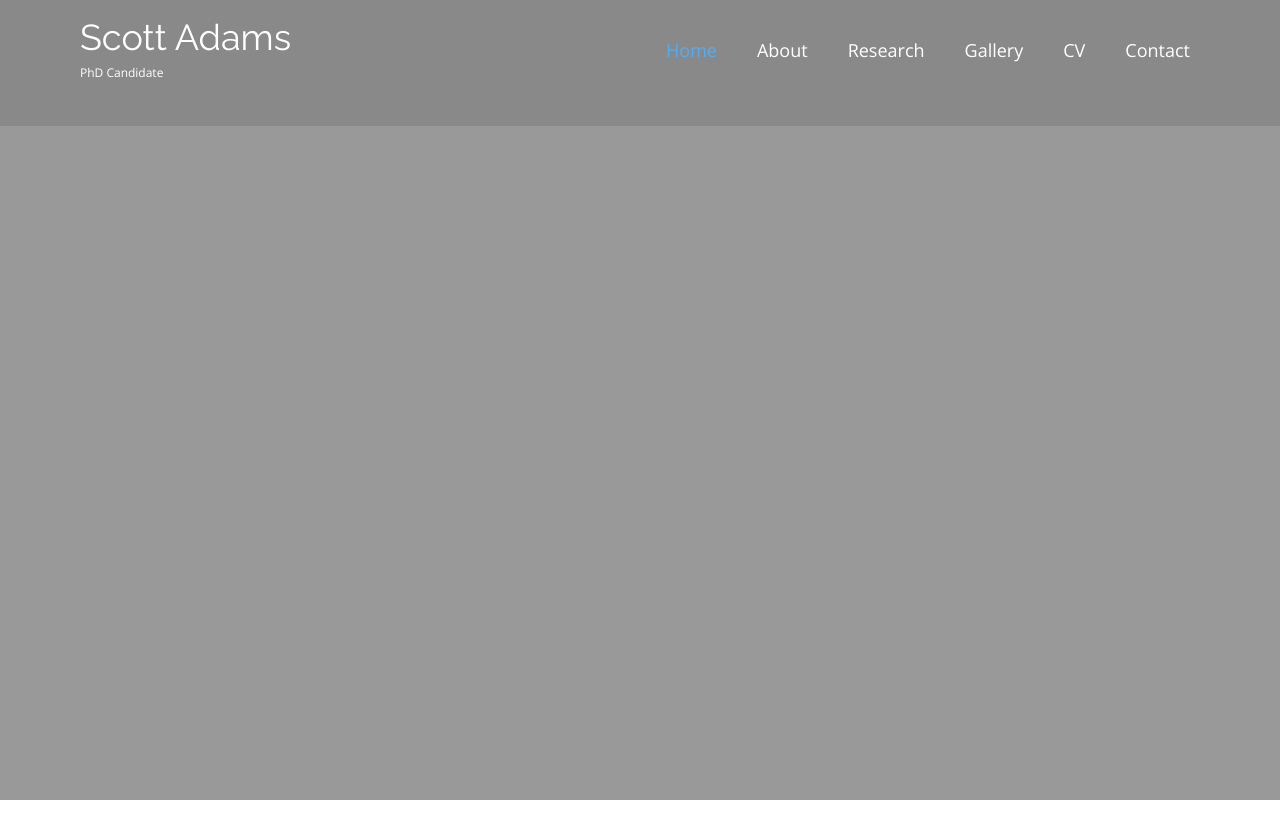
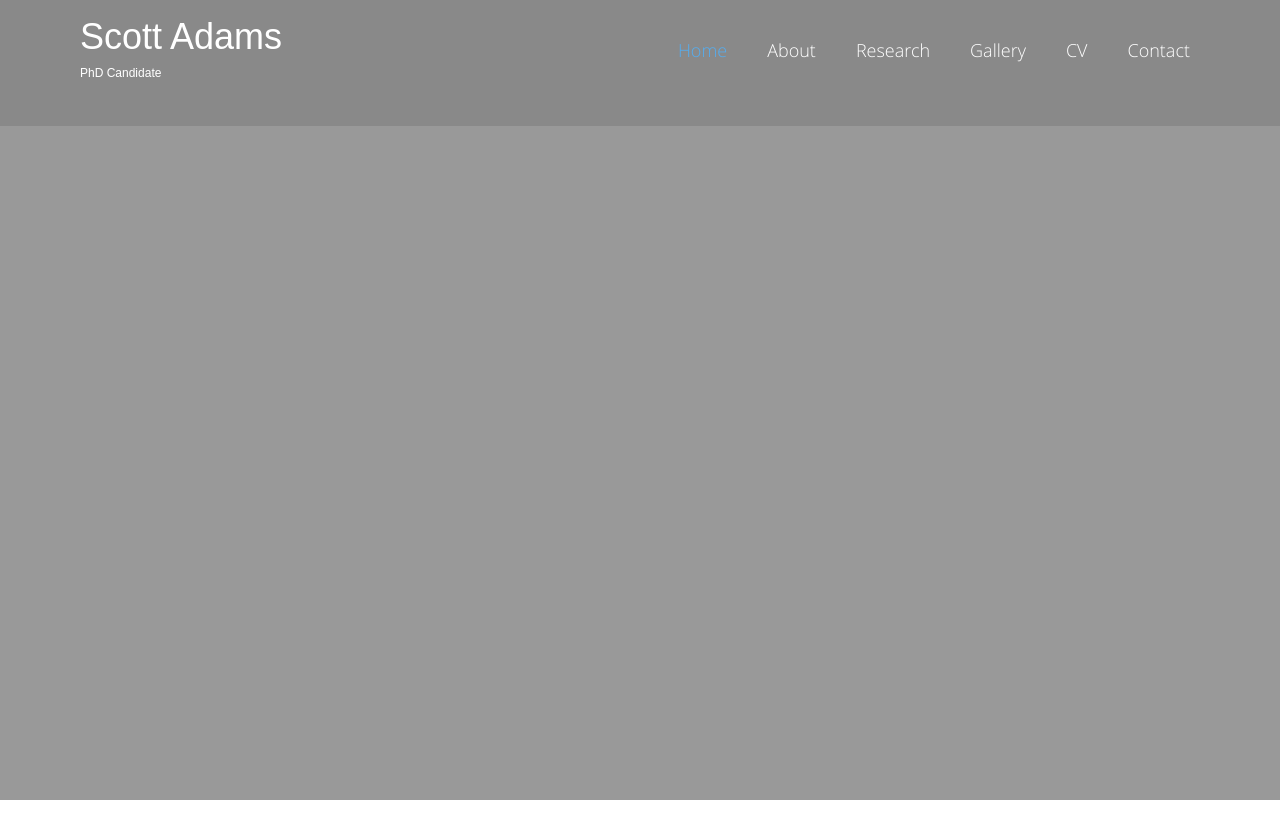
Before and after one commit to astroadams/astroadams.github.io, a website: page index.html in a window 1280 px wide. Shown: the top 838 px of the page. Drawn offline with nearby package versions, Linux system fonts and the light colour scheme; files that its build step writes are made by us from their sources; some icons are missing; a web font is replaced by a local one.

Commit message:
replaced external font links with downloaded copies

```diff
--- /dev/null
+++ b/fonts/Raleway_fonts_from_google.css
@@ -0,0 +1,48 @@
+/* latin-ext */
+@font-face {
+  font-family: 'Raleway';
+  font-style: normal;
+  font-weight: 300;
+  src: local('Raleway Light'), local('Raleway-Light'), url(https://fonts.gstatic.com/s/raleway/v14/1Ptrg8zYS_SKggPNwIYqWqhPAMif.woff2) format('woff2');
+  unicode-range: U+0100-024F, U+0259, U+1E00-1EFF, U+2020, U+20A0-20AB, U+20AD-20CF, U+2113, U+2C60-2C7F, U+A720-A7FF;
+}
+/* latin */
+@font-face {
+  font-family: 'Raleway';
+  font-style: normal;
+  font-weight: 300;
+  src: local('Raleway Light'), local('Raleway-Light'), url(https://fonts.gstatic.com/s/raleway/v14/1Ptrg8zYS_SKggPNwIYqWqZPAA.woff2) format('woff2');
+  unicode-range: U+0000-00FF, U+0131, U+0152-0153, U+02BB-02BC, U+02C6, U+02DA, U+02DC, U+2000-206F, U+2074, U+20AC, U+2122, U+2191, U+2193, U+2212, U+2215, U+FEFF, U+FFFD;
+}
+/* latin-ext */
+@font-face {
+  font-family: 'Raleway';
+  font-style: normal;
+  font-weight: 400;
+  src: local('Raleway'), local('Raleway-Regular'), url(https://fonts.gstatic.com/s/raleway/v14/1Ptug8zYS_SKggPNyCMIT5lu.woff2) format('woff2');
+  unicode-range: U+0100-024F, U+0259, U+1E00-1EFF, U+2020, U+20A0-20AB, U+20AD-20CF, U+2113, U+2C60-2C7F, U+A720-A7FF;
+}
+/* latin */
+@font-face {
+  font-family: 'Raleway';
+  font-style: normal;
+  font-weight: 400;
+  src: local('Raleway'), local('Raleway-Regular'), url(https://fonts.gstatic.com/s/raleway/v14/1Ptug8zYS_SKggPNyC0ITw.woff2) format('woff2');
+  unicode-range: U+0000-00FF, U+0131, U+0152-0153, U+02BB-02BC, U+02C6, U+02DA, U+02DC, U+2000-206F, U+2074, U+20AC, U+2122, U+2191, U+2193, U+2212, U+2215, U+FEFF, U+FFFD;
+}
+/* latin-ext */
+@font-face {
+  font-family: 'Raleway';
+  font-style: normal;
+  font-weight: 700;
+  src: local('Raleway Bold'), local('Raleway-Bold'), url(https://fonts.gstatic.com/s/raleway/v14/1Ptrg8zYS_SKggPNwJYtWqhPAMif.woff2) format('woff2');
+  unicode-range: U+0100-024F, U+0259, U+1E00-1EFF, U+2020, U+20A0-20AB, U+20AD-20CF, U+2113, U+2C60-2C7F, U+A720-A7FF;
+}
+/* latin */
+@font-face {
+  font-family: 'Raleway';
+  font-style: normal;
+  font-weight: 700;
+  src: local('Raleway Bold'), local('Raleway-Bold'), url(https://fonts.gstatic.com/s/raleway/v14/1Ptrg8zYS_SKggPNwJYtWqZPAA.woff2) format('woff2');
+  unicode-range: U+0000-00FF, U+0131, U+0152-0153, U+02BB-02BC, U+02C6, U+02DA, U+02DC, U+2000-206F, U+2074, U+20AC, U+2122, U+2191, U+2193, U+2212, U+2215, U+FEFF, U+FFFD;
+}
--- /dev/null
+++ b/fonts/Sans_fonts_from_google.css
@@ -0,0 +1,280 @@
+/* cyrillic-ext */
+@font-face {
+  font-family: 'Open Sans';
+  font-style: italic;
+  font-weight: 400;
+  src: local('Open Sans Italic'), local('OpenSans-Italic'), url(https://fonts.gstatic.com/s/opensans/v17/mem6YaGs126MiZpBA-UFUK0Udc1UAw.woff2) format('woff2');
+  unicode-range: U+0460-052F, U+1C80-1C88, U+20B4, U+2DE0-2DFF, U+A640-A69F, U+FE2E-FE2F;
+}
+/* cyrillic */
+@font-face {
+  font-family: 'Open Sans';
+  font-style: italic;
+  font-weight: 400;
+  src: local('Open Sans Italic'), local('OpenSans-Italic'), url(https://fonts.gstatic.com/s/opensans/v17/mem6YaGs126MiZpBA-UFUK0ddc1UAw.woff2) format('woff2');
+  unicode-range: U+0400-045F, U+0490-0491, U+04B0-04B1, U+2116;
+}
+/* greek-ext */
+@font-face {
+  font-family: 'Open Sans';
+  font-style: italic;
+  font-weight: 400;
+  src: local('Open Sans Italic'), local('OpenSans-Italic'), url(https://fonts.gstatic.com/s/opensans/v17/mem6YaGs126MiZpBA-UFUK0Vdc1UAw.woff2) format('woff2');
+  unicode-range: U+1F00-1FFF;
+}
+/* greek */
+@font-face {
+  font-family: 'Open Sans';
+  font-style: italic;
+  font-weight: 400;
+  src: local('Open Sans Italic'), local('OpenSans-Italic'), url(https://fonts.gstatic.com/s/opensans/v17/mem6YaGs126MiZpBA-UFUK0adc1UAw.woff2) format('woff2');
+  unicode-range: U+0370-03FF;
+}
+/* vietnamese */
+@font-face {
+  font-family: 'Open Sans';
+  font-style: italic;
+  font-weight: 400;
+  src: local('Open Sans Italic'), local('OpenSans-Italic'), url(https://fonts.gstatic.com/s/opensans/v17/mem6YaGs126MiZpBA-UFUK0Wdc1UAw.woff2) format('woff2');
+  unicode-range: U+0102-0103, U+0110-0111, U+0128-0129, U+0168-0169, U+01A0-01A1, U+01AF-01B0, U+1EA0-1EF9, U+20AB;
+}
+/* latin-ext */
+@font-face {
+  font-family: 'Open Sans';
+  font-style: italic;
+  font-weight: 400;
+  src: local('Open Sans Italic'), local('OpenSans-Italic'), url(https://fonts.gstatic.com/s/opensans/v17/mem6YaGs126MiZpBA-UFUK0Xdc1UAw.woff2) format('woff2');
+  unicode-range: U+0100-024F, U+0259, U+1E00-1EFF, U+2020, U+20A0-20AB, U+20AD-20CF, U+2113, U+2C60-2C7F, U+A720-A7FF;
+}
+/* latin */
+@font-face {
+  font-family: 'Open Sans';
+  font-style: italic;
+  font-weight: 400;
+  src: local('Open Sans Italic'), local('OpenSans-Italic'), url(https://fonts.gstatic.com/s/opensans/v17/mem6YaGs126MiZpBA-UFUK0Zdc0.woff2) format('woff2');
+  unicode-range: U+0000-00FF, U+0131, U+0152-0153, U+02BB-02BC, U+02C6, U+02DA, U+02DC, U+2000-206F, U+2074, U+20AC, U+2122, U+2191, U+2193, U+2212, U+2215, U+FEFF, U+FFFD;
+}
+/* cyrillic-ext */
+@font-face {
+  font-family: 'Open Sans';
+  font-style: italic;
+  font-weight: 700;
+  src: local('Open Sans Bold Italic'), local('OpenSans-BoldItalic'), url(https://fonts.gstatic.com/s/opensans/v17/memnYaGs126MiZpBA-UFUKWiUNhmIqOjjg.woff2) format('woff2');
+  unicode-range: U+0460-052F, U+1C80-1C88, U+20B4, U+2DE0-2DFF, U+A640-A69F, U+FE2E-FE2F;
+}
+/* cyrillic */
+@font-face {
+  font-family: 'Open Sans';
+  font-style: italic;
+  font-weight: 700;
+  src: local('Open Sans Bold Italic'), local('OpenSans-BoldItalic'), url(https://fonts.gstatic.com/s/opensans/v17/memnYaGs126MiZpBA-UFUKWiUNhvIqOjjg.woff2) format('woff2');
+  unicode-range: U+0400-045F, U+0490-0491, U+04B0-04B1, U+2116;
+}
+/* greek-ext */
+@font-face {
+  font-family: 'Open Sans';
+  font-style: italic;
+  font-weight: 700;
+  src: local('Open Sans Bold Italic'), local('OpenSans-BoldItalic'), url(https://fonts.gstatic.com/s/opensans/v17/memnYaGs126MiZpBA-UFUKWiUNhnIqOjjg.woff2) format('woff2');
+  unicode-range: U+1F00-1FFF;
+}
+/* greek */
+@font-face {
+  font-family: 'Open Sans';
+  font-style: italic;
+  font-weight: 700;
+  src: local('Open Sans Bold Italic'), local('OpenSans-BoldItalic'), url(https://fonts.gstatic.com/s/opensans/v17/memnYaGs126MiZpBA-UFUKWiUNhoIqOjjg.woff2) format('woff2');
+  unicode-range: U+0370-03FF;
+}
+/* vietnamese */
+@font-face {
+  font-family: 'Open Sans';
+  font-style: italic;
+  font-weight: 700;
+  src: local('Open Sans Bold Italic'), local('OpenSans-BoldItalic'), url(https://fonts.gstatic.com/s/opensans/v17/memnYaGs126MiZpBA-UFUKWiUNhkIqOjjg.woff2) format('woff2');
+  unicode-range: U+0102-0103, U+0110-0111, U+0128-0129, U+0168-0169, U+01A0-01A1, U+01AF-01B0, U+1EA0-1EF9, U+20AB;
+}
+/* latin-ext */
+@font-face {
+  font-family: 'Open Sans';
+  font-style: italic;
+  font-weight: 700;
+  src: local('Open Sans Bold Italic'), local('OpenSans-BoldItalic'), url(https://fonts.gstatic.com/s/opensans/v17/memnYaGs126MiZpBA-UFUKWiUNhlIqOjjg.woff2) format('woff2');
+  unicode-range: U+0100-024F, U+0259, U+1E00-1EFF, U+2020, U+20A0-20AB, U+20AD-20CF, U+2113, U+2C60-2C7F, U+A720-A7FF;
+}
+/* latin */
+@font-face {
+  font-family: 'Open Sans';
+  font-style: italic;
+  font-weight: 700;
+  src: local('Open Sans Bold Italic'), local('OpenSans-BoldItalic'), url(https://fonts.gstatic.com/s/opensans/v17/memnYaGs126MiZpBA-UFUKWiUNhrIqM.woff2) format('woff2');
+  unicode-range: U+0000-00FF, U+0131, U+0152-0153, U+02BB-02BC, U+02C6, U+02DA, U+02DC, U+2000-206F, U+2074, U+20AC, U+2122, U+2191, U+2193, U+2212, U+2215, U+FEFF, U+FFFD;
+}
+/* cyrillic-ext */
+@font-face {
+  font-family: 'Open Sans';
+  font-style: normal;
+  font-weight: 300;
+  src: local('Open Sans Light'), local('OpenSans-Light'), url(https://fonts.gstatic.com/s/opensans/v17/mem5YaGs126MiZpBA-UN_r8OX-hpOqc.woff2) format('woff2');
+  unicode-range: U+0460-052F, U+1C80-1C88, U+20B4, U+2DE0-2DFF, U+A640-A69F, U+FE2E-FE2F;
+}
+/* cyrillic */
+@font-face {
+  font-family: 'Open Sans';
+  font-style: normal;
+  font-weight: 300;
+  src: local('Open Sans Light'), local('OpenSans-Light'), url(https://fonts.gstatic.com/s/opensans/v17/mem5YaGs126MiZpBA-UN_r8OVuhpOqc.woff2) format('woff2');
+  unicode-range: U+0400-045F, U+0490-0491, U+04B0-04B1, U+2116;
+}
+/* greek-ext */
+@font-face {
+  font-family: 'Open Sans';
+  font-style: normal;
+  font-weight: 300;
+  src: local('Open Sans Light'), local('OpenSans-Light'), url(https://fonts.gstatic.com/s/opensans/v17/mem5YaGs126MiZpBA-UN_r8OXuhpOqc.woff2) format('woff2');
+  unicode-range: U+1F00-1FFF;
+}
+/* greek */
+@font-face {
+  font-family: 'Open Sans';
+  font-style: normal;
+  font-weight: 300;
+  src: local('Open Sans Light'), local('OpenSans-Light'), url(https://fonts.gstatic.com/s/opensans/v17/mem5YaGs126MiZpBA-UN_r8OUehpOqc.woff2) format('woff2');
+  unicode-range: U+0370-03FF;
+}
+/* vietnamese */
+@font-face {
+  font-family: 'Open Sans';
+  font-style: normal;
+  font-weight: 300;
+  src: local('Open Sans Light'), local('OpenSans-Light'), url(https://fonts.gstatic.com/s/opensans/v17/mem5YaGs126MiZpBA-UN_r8OXehpOqc.woff2) format('woff2');
+  unicode-range: U+0102-0103, U+0110-0111, U+0128-0129, U+0168-0169, U+01A0-01A1, U+01AF-01B0, U+1EA0-1EF9, U+20AB;
+}
+/* latin-ext */
+@font-face {
+  font-family: 'Open Sans';
+  font-style: normal;
+  font-weight: 300;
+  src: local('Open Sans Light'), local('OpenSans-Light'), url(https://fonts.gstatic.com/s/opensans/v17/mem5YaGs126MiZpBA-UN_r8OXOhpOqc.woff2) format('woff2');
+  unicode-range: U+0100-024F, U+0259, U+1E00-1EFF, U+2020, U+20A0-20AB, U+20AD-20CF, U+2113, U+2C60-2C7F, U+A720-A7FF;
+}
+/* latin */
+@font-face {
+  font-family: 'Open Sans';
+  font-style: normal;
+  font-weight: 300;
+  src: local('Open Sans Light'), local('OpenSans-Light'), url(https://fonts.gstatic.com/s/opensans/v17/mem5YaGs126MiZpBA-UN_r8OUuhp.woff2) format('woff2');
+  unicode-range: U+0000-00FF, U+0131, U+0152-0153, U+02BB-02BC, U+02C6, U+02DA, U+02DC, U+2000-206F, U+2074, U+20AC, U+2122, U+2191, U+2193, U+2212, U+2215, U+FEFF, U+FFFD;
+}
+/* cyrillic-ext */
+@font-face {
+  font-family: 'Open Sans';
+  font-style: normal;
+  font-weight: 400;
+  src: local('Open Sans Regular'), local('OpenSans-Regular'), url(https://fonts.gstatic.com/s/opensans/v17/mem8YaGs126MiZpBA-UFWJ0bbck.woff2) format('woff2');
+  unicode-range: U+0460-052F, U+1C80-1C88, U+20B4, U+2DE0-2DFF, U+A640-A69F, U+FE2E-FE2F;
+}
+/* cyrillic */
+@font-face {
+  font-family: 'Open Sans';
+  font-style: normal;
+  font-weight: 400;
+  src: local('Open Sans Regular'), local('OpenSans-Regular'), url(https://fonts.gstatic.com/s/opensans/v17/mem8YaGs126MiZpBA-UFUZ0bbck.woff2) format('woff2');
+  unicode-range: U+0400-045F, U+0490-0491, U+04B0-04B1, U+2116;
+}
+/* greek-ext */
+@font-face {
+  font-family: 'Open Sans';
+  font-style: normal;
+  font-weight: 400;
+  src: local('Open Sans Regular'), local('OpenSans-Regular'), url(https://fonts.gstatic.com/s/opensans/v17/mem8YaGs126MiZpBA-UFWZ0bbck.woff2) format('woff2');
+  unicode-range: U+1F00-1FFF;
+}
+/* greek */
+@font-face {
+  font-family: 'Open Sans';
+  font-style: normal;
+  font-weight: 400;
+  src: local('Open Sans Regular'), local('OpenSans-Regular'), url(https://fonts.gstatic.com/s/opensans/v17/mem8YaGs126MiZpBA-UFVp0bbck.woff2) format('woff2');
+  unicode-range: U+0370-03FF;
+}
+/* vietnamese */
+@font-face {
+  font-family: 'Open Sans';
+  font-style: normal;
+  font-weight: 400;
+  src: local('Open Sans Regular'), local('OpenSans-Regular'), url(https://fonts.gstatic.com/s/opensans/v17/mem8YaGs126MiZpBA-UFWp0bbck.woff2) format('woff2');
+  unicode-range: U+0102-0103, U+0110-0111, U+0128-0129, U+0168-0169, U+01A0-01A1, U+01AF-01B0, U+1EA0-1EF9, U+20AB;
+}
+/* latin-ext */
+@font-face {
+  font-family: 'Open Sans';
+  font-style: normal;
+  font-weight: 400;
+  src: local('Open Sans Regular'), local('OpenSans-Regular'), url(https://fonts.gstatic.com/s/opensans/v17/mem8YaGs126MiZpBA-UFW50bbck.woff2) format('woff2');
+  unicode-range: U+0100-024F, U+0259, U+1E00-1EFF, U+2020, U+20A0-20AB, U+20AD-20CF, U+2113, U+2C60-2C7F, U+A720-A7FF;
+}
+/* latin */
+@font-face {
+  font-family: 'Open Sans';
+  font-style: normal;
+  font-weight: 400;
+  src: local('Open Sans Regular'), local('OpenSans-Regular'), url(https://fonts.gstatic.com/s/opensans/v17/mem8YaGs126MiZpBA-UFVZ0b.woff2) format('woff2');
+  unicode-range: U+0000-00FF, U+0131, U+0152-0153, U+02BB-02BC, U+02C6, U+02DA, U+02DC, U+2000-206F, U+2074, U+20AC, U+2122, U+2191, U+2193, U+2212, U+2215, U+FEFF, U+FFFD;
+}
+/* cyrillic-ext */
+@font-face {
+  font-family: 'Open Sans';
+  font-style: normal;
+  font-weight: 700;
+  src: local('Open Sans Bold'), local('OpenSans-Bold'), url(https://fonts.gstatic.com/s/opensans/v17/mem5YaGs126MiZpBA-UN7rgOX-hpOqc.woff2) format('woff2');
+  unicode-range: U+0460-052F, U+1C80-1C88, U+20B4, U+2DE0-2DFF, U+A640-A69F, U+FE2E-FE2F;
+}
+/* cyrillic */
+@font-face {
+  font-family: 'Open Sans';
+  font-style: normal;
+  font-weight: 700;
+  src: local('Open Sans Bold'), local('OpenSans-Bold'), url(https://fonts.gstatic.com/s/opensans/v17/mem5YaGs126MiZpBA-UN7rgOVuhpOqc.woff2) format('woff2');
+  unicode-range: U+0400-045F, U+0490-0491, U+04B0-04B1, U+2116;
+}
+/* greek-ext */
+@font-face {
+  font-family: 'Open Sans';
+  font-style: normal;
+  font-weight: 700;
+  src: local('Open Sans Bold'), local('OpenSans-Bold'), url(https://fonts.gstatic.com/s/opensans/v17/mem5YaGs126MiZpBA-UN7rgOXuhpOqc.woff2) format('woff2');
+  unicode-range: U+1F00-1FFF;
+}
+/* greek */
+@font-face {
+  font-family: 'Open Sans';
+  font-style: normal;
+  font-weight: 700;
+  src: local('Open Sans Bold'), local('OpenSans-Bold'), url(https://fonts.gstatic.com/s/opensans/v17/mem5YaGs126MiZpBA-UN7rgOUehpOqc.woff2) format('woff2');
+  unicode-range: U+0370-03FF;
+}
+/* vietnamese */
+@font-face {
+  font-family: 'Open Sans';
+  font-style: normal;
+  font-weight: 700;
+  src: local('Open Sans Bold'), local('OpenSans-Bold'), url(https://fonts.gstatic.com/s/opensans/v17/mem5YaGs126MiZpBA-UN7rgOXehpOqc.woff2) format('woff2');
+  unicode-range: U+0102-0103, U+0110-0111, U+0128-0129, U+0168-0169, U+01A0-01A1, U+01AF-01B0, U+1EA0-1EF9, U+20AB;
+}
+/* latin-ext */
+@font-face {
+  font-family: 'Open Sans';
+  font-style: normal;
+  font-weight: 700;
+  src: local('Open Sans Bold'), local('OpenSans-Bold'), url(https://fonts.gstatic.com/s/opensans/v17/mem5YaGs126MiZpBA-UN7rgOXOhpOqc.woff2) format('woff2');
+  unicode-range: U+0100-024F, U+0259, U+1E00-1EFF, U+2020, U+20A0-20AB, U+20AD-20CF, U+2113, U+2C60-2C7F, U+A720-A7FF;
+}
+/* latin */
+@font-face {
+  font-family: 'Open Sans';
+  font-style: normal;
+  font-weight: 700;
+  src: local('Open Sans Bold'), local('OpenSans-Bold'), url(https://fonts.gstatic.com/s/opensans/v17/mem5YaGs126MiZpBA-UN7rgOUuhp.woff2) format('woff2');
+  unicode-range: U+0000-00FF, U+0131, U+0152-0153, U+02BB-02BC, U+02C6, U+02DA, U+02DC, U+2000-206F, U+2074, U+20AC, U+2122, U+2191, U+2193, U+2212, U+2215, U+FEFF, U+FFFD;
+}
--- a/index.html
+++ b/index.html
@@ -15,9 +15,12 @@
 		<!-- Favicon -->
 		<link rel="shortcut icon" href="images/favicon.ico">
 
-		<!-- Web Fonts -->
+		<!-- Web Fonts
 		<link href='http://fonts.googleapis.com/css?family=Open+Sans:400italic,700italic,400,700,300&amp;subset=latin,latin-ext' rel='stylesheet' type='text/css'>
 		<link href='http://fonts.googleapis.com/css?family=Raleway:700,400,300' rel='stylesheet' type='text/css'>
+		-->
+		<link href='fonts/Sans_fonts_from_google.css' rel='stylesheet' type='text/css'>
+		<link href='fonts/Raleway_fonts_from_google.css' rel='stylesheet' type='text/css'>
 
 		<!-- Bootstrap core CSS -->
 		<link href="bootstrap/css/bootstrap.css" rel="stylesheet">
```
